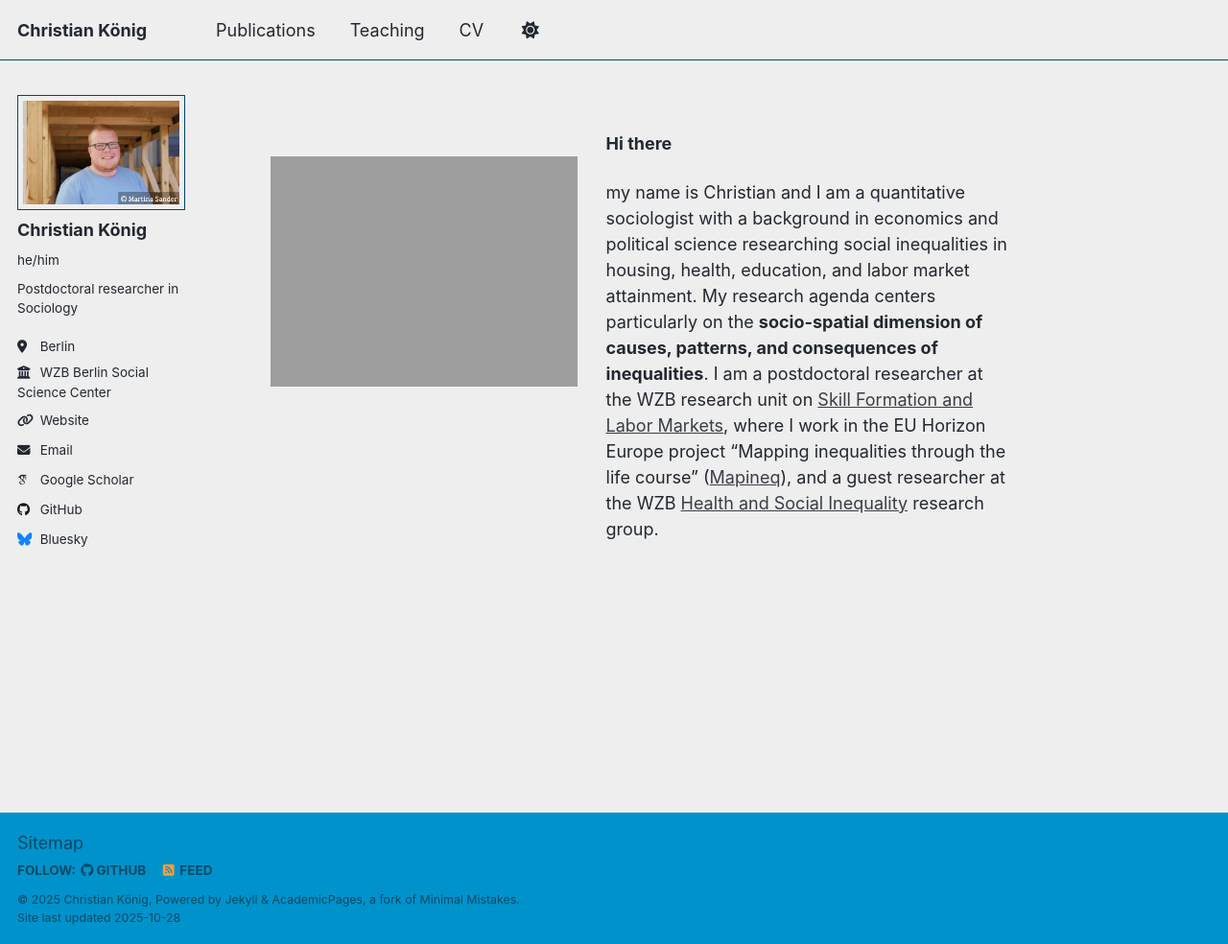
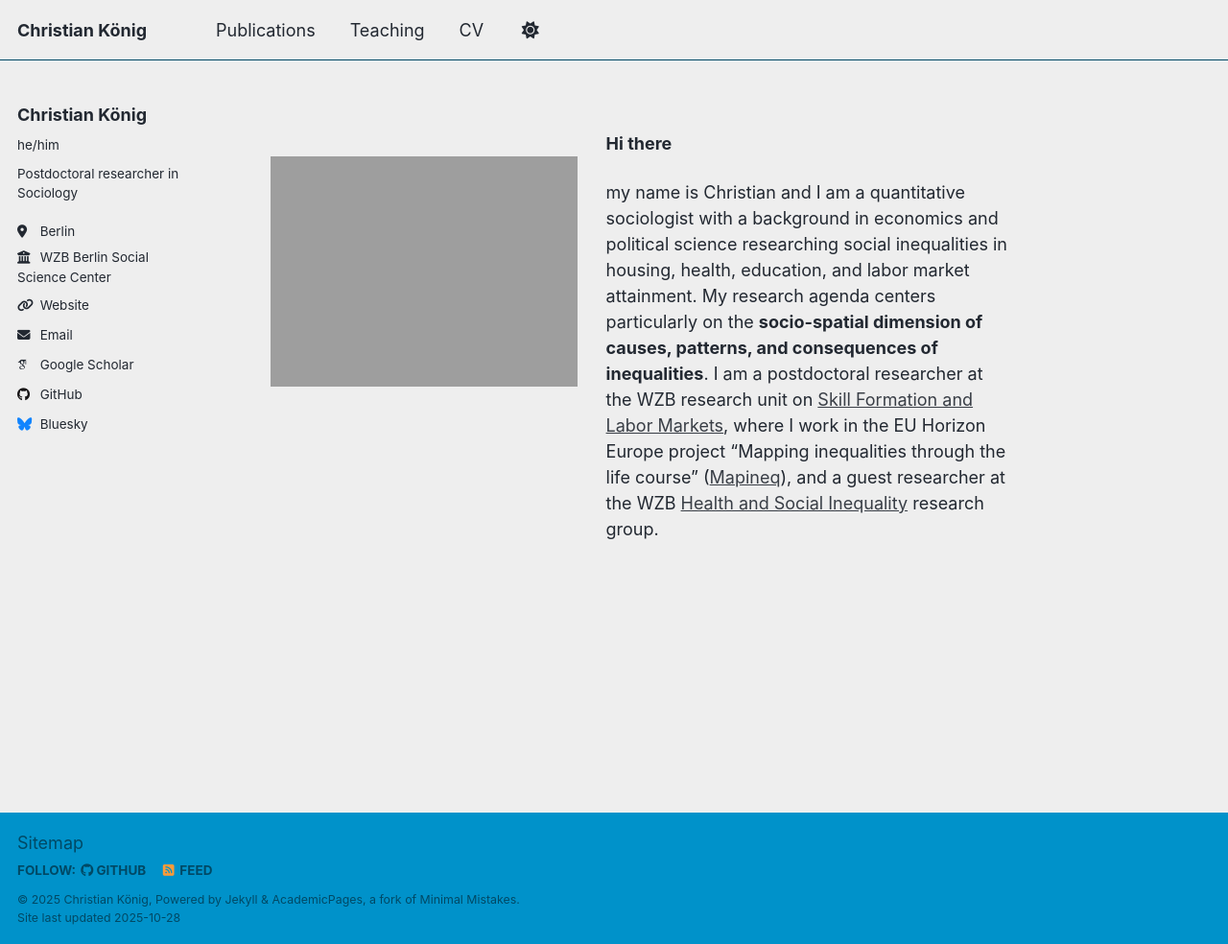
Before and after one commit to christian-koenig/christian-koenig.github.io, a Jekyll site: the page built from _pages/about.md, in a window 1280 px wide and 984 px high. Shown: the whole window at 96% size. Built offline with Jekyll 4.4.1, drawn with Linux system fonts in a browser that asks for light colours; some web fonts are replaced; a script that is not in the unit is left out.

Commit message:
test remove sidebar picture

```diff
--- a/_sass/layout/_sidebar.scss
+++ b/_sass/layout/_sidebar.scss
@@ -80,7 +80,7 @@
    Author profile and links
    ========================================================================== */
 
-.author__avatar {
+/*.author__avatar {
   display: table-cell;
   vertical-align: top;
   // width: 36px;
@@ -102,7 +102,33 @@
       border: 1px solid var(--global-border-color);
     }
   }
+} */
+
+.author__avatar {
+  display: none !important;
+  vertical-align: top;
+  // width: 36px;
+  // set width only, for non-square avatars
+  // height: 36px;
+
+  @include breakpoint($large) {
+    display: block;
+    width: auto;
+    height: auto;
+  }
+
+  img {
+    max-width: 175px;
+    border-radius: 0;
+
+    @include breakpoint($large) {
+      padding: 5px;
+      border: 1px solid var(--global-border-color);
+    }
+  }
 }
+
+
 
 .author__content {
   display: table-cell;
```
